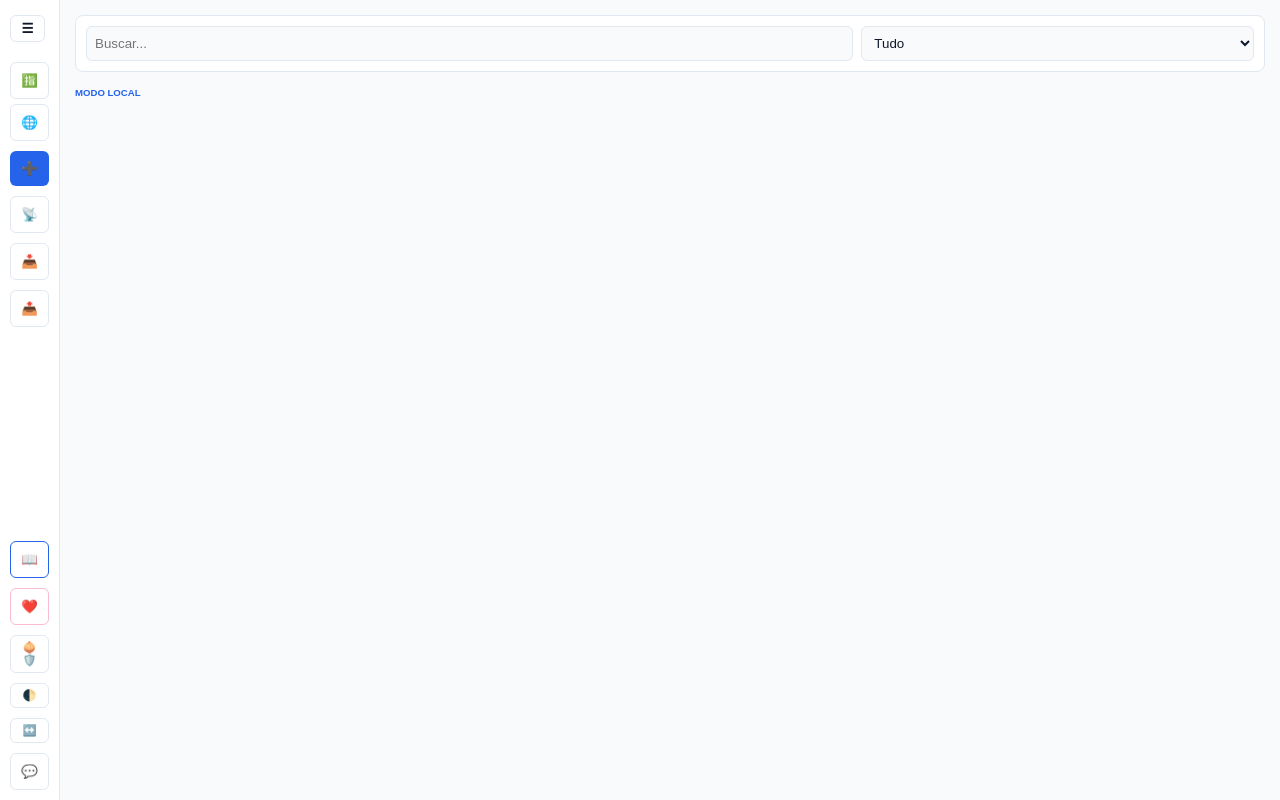
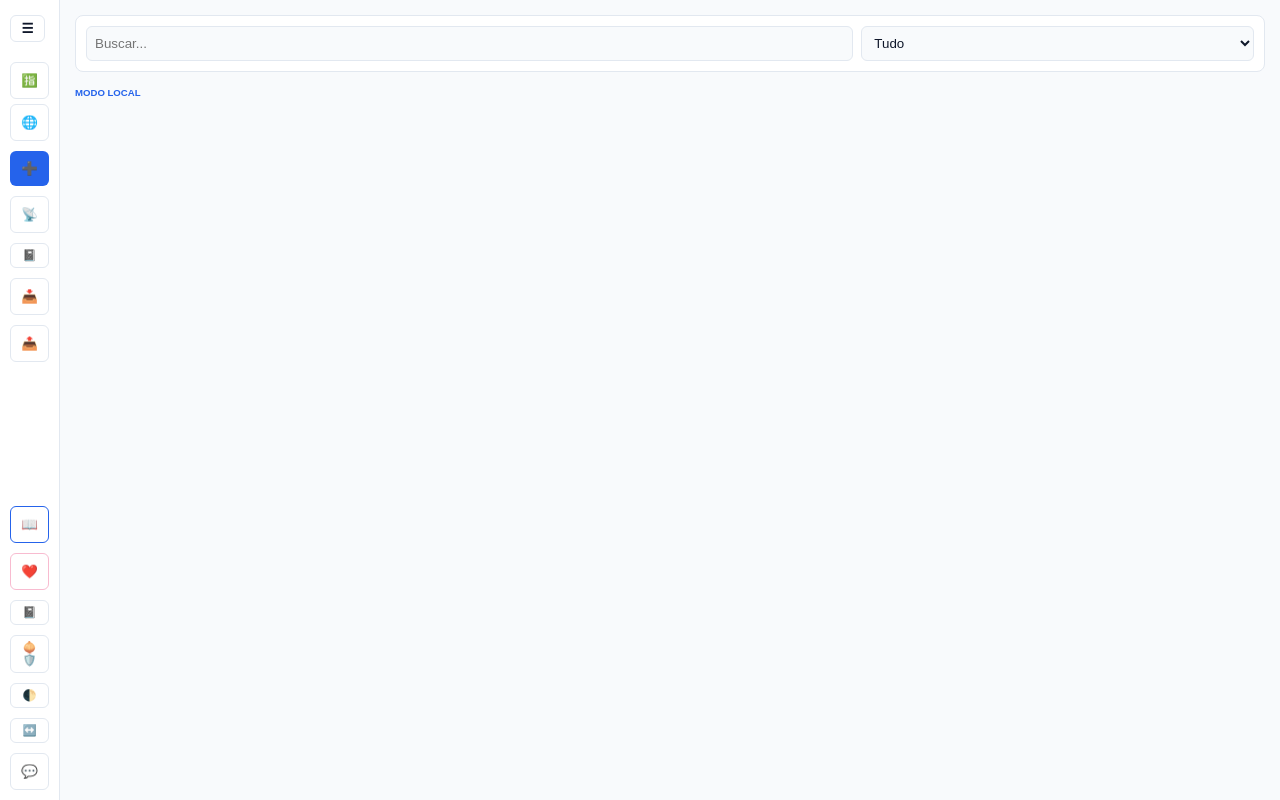
Before and after one commit to Mimimifu/gestaopix, a website: page index.html in a window 1280 px wide. Drawn offline with Linux system fonts and the light colour scheme.

Commit message:
Update index.html

```diff
--- a/index.html
+++ b/index.html
@@ -83,6 +83,7 @@
         <div class="admin" id="admin-tools" style="display:flex; flex-direction:column; gap:5px; margin-top:10px;">
             <button class="btn-p" data-i18n="newItem" onclick="openEdit()">➕ <span class="txt">Novo Item</span></button>
             <button class="btn-s" data-i18n="live" onclick="openM('m-host')">📡 <span class="txt">Live Host</span></button>
+            <button class="btn-s" style="font-size: 0.7rem; padding:5px" onclick="location.href='auditoria.html'">📓 <span class="txt">Auditoria</span></button>
             <button class="btn-s" data-i18n="import" onclick="document.getElementById('f-in').click()">📥 <span class="txt">Importar</span></button>
             <button class="btn-s" data-i18n="export" onclick="exportData()">📤 <span class="txt">Exportar</span></button>
             <input type="file" id="f-in" style="display:none" onchange="importData(event)">
@@ -92,7 +93,7 @@
             <div class="config-btns" style="display: flex; flex-direction: column; gap: 5px;">
                 <button class="btn-s" style="border-color: var(--primary); color: var(--primary);" data-i18n="guide" onclick="openM('m-guide')">📖 <span class="txt">Como Usar</span></button>
                 <button class="btn-s" style="color: #e91e63; border-color: #f8bbd0;" data-i18n="support" onclick="openM('m-donate')">❤️ <span class="txt">Apoiar Projeto</span></button>
-
+                <button class="btn-s" style="font-size: 0.7rem; padding:5px" onclick="window.open('auditoria.html', '_blank')">📓 <span class="txt">Auditoria</span></button>
                 <button class="btn-s" data-i18n="tor" style="font-size: 0.7rem; padding:5px" onclick="goTor()">🧅🛡️ <span class="txt">Tor</span></button>
                 <button class="btn-s" data-i18n="theme" style="font-size: 0.7rem; padding:5px" onclick="toggleTheme()">🌓 <span class="txt">Tema</span></button>
                 <button class="btn-s" data-i18n="side" style="font-size: 0.7rem; padding:5px" onclick="toggleSide()">↔️ <span class="txt">Lado</span></button>
```
